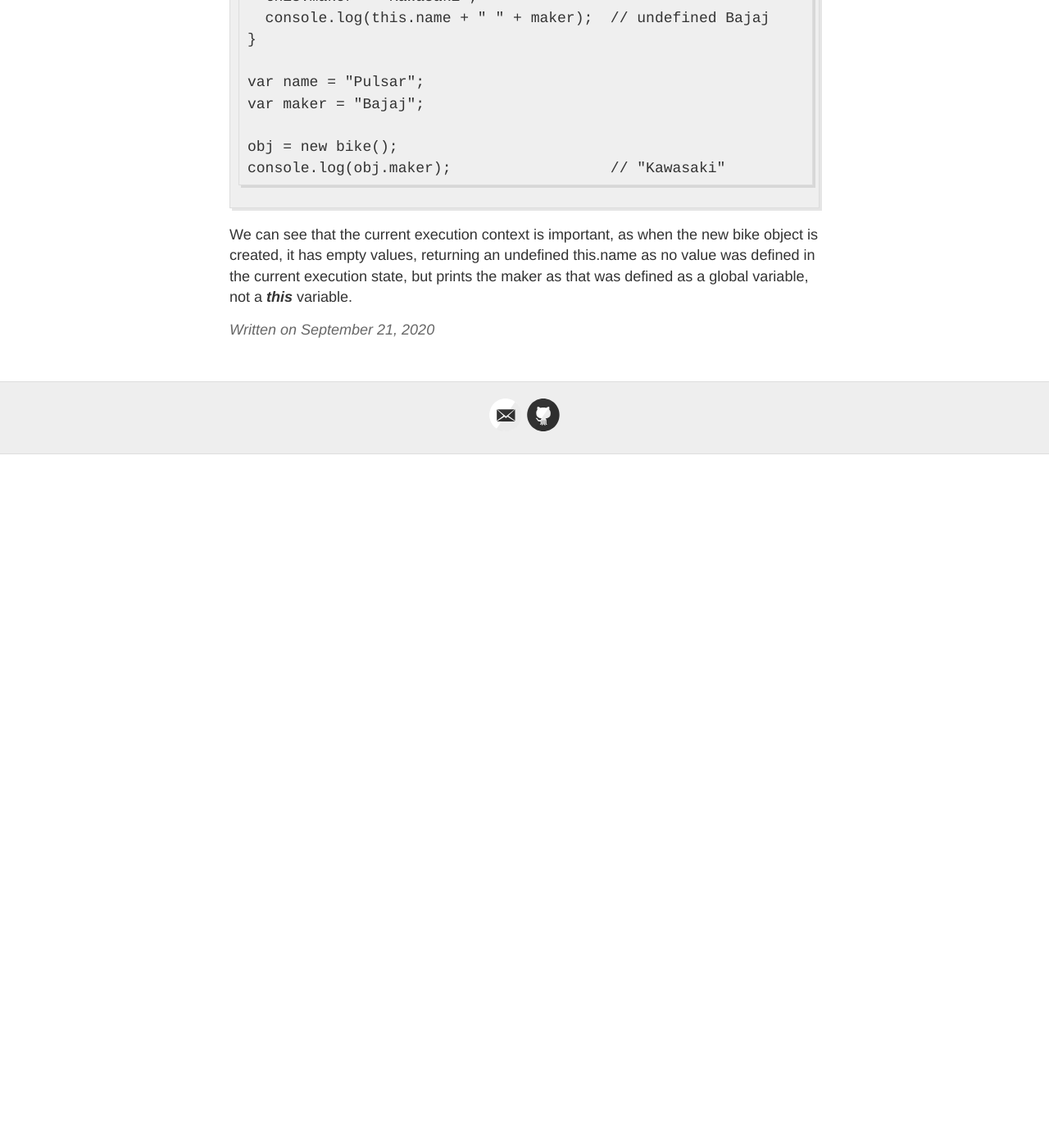
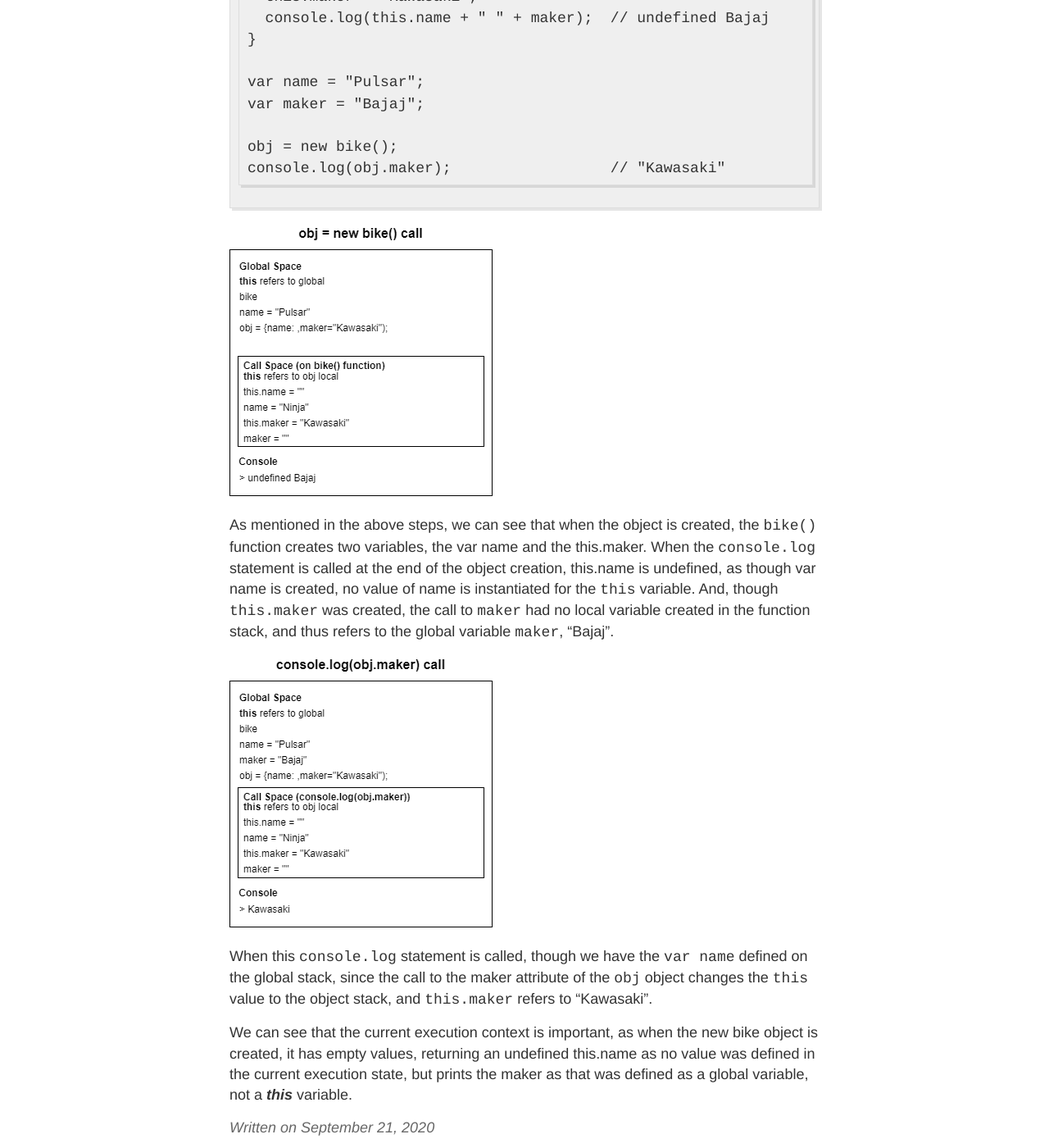
Before and after one commit to connor-cozens/dragnet-os, a Jekyll site: the page built from _posts/2020-09-21-explaining-'this'.md, in a window 1280 px wide and 1400 px high, scrolled down 4696 px. Shown: the whole window at 82% size. Built offline with Jekyll 4.4.1, drawn with Linux system fonts in a browser that asks for light colours; before the commit the page ends 5250 px from its top, so only the background shows below that.

Commit message:
Added final touches to 'this' blog post explaining JS functions.

````diff
--- a/_posts/2020-09-21-explaining-'this'.md
+++ b/_posts/2020-09-21-explaining-'this'.md
@@ -104,4 +104,12 @@ obj = new bike();
 console.log(obj.maker);                  // "Kawasaki"
 ```
 
+![new bike call](/images/new_binding_bike_call.png)
+
+As mentioned in the above steps, we can see that when the object is created, the ```bike()``` function creates two variables, the var name and the this.maker. When the ```console.log``` statement is called at the end of the object creation, this.name is undefined, as though var name is created, no value of name is instantiated for the ```this``` variable. And, though ```this.maker``` was created, the call to ```maker``` had no local variable created in the function stack, and thus refers to the global variable ```maker```, "Bajaj".
+
+![console print bike call](/images/new_binding_print_call.png)
+
+When this ```console.log``` statement is called, though we have the ```var name``` defined on the global stack, since the call to the maker attribute of the ```obj``` object changes the ```this``` value to the object stack, and ```this.maker``` refers to "Kawasaki".
+
 We can see that the current execution context is important, as when the new bike object is created, it has empty values, returning an undefined this.name as no value was defined in the current execution state, but prints the maker as that was defined as a global variable, not a ***this*** variable.
````
Also changed, not shown: images/new_binding_bike_call.png (added), images/new_binding_print_call.png (added).
